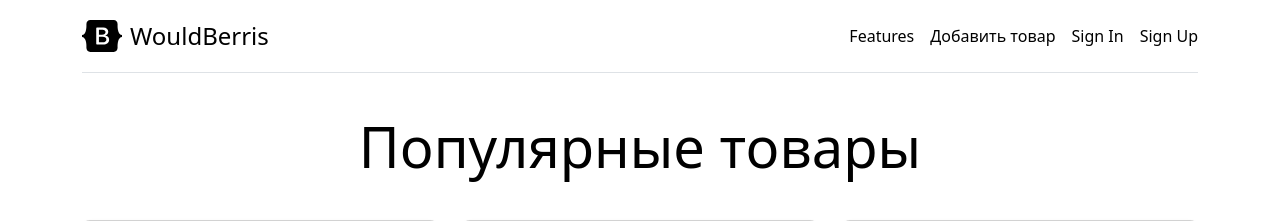
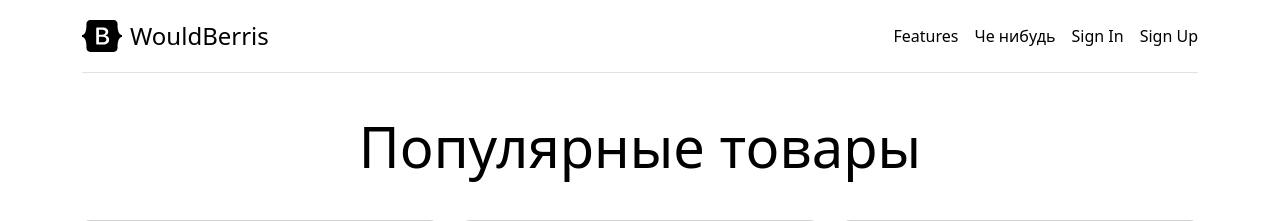
Before and after one commit to SpicinAnton/WEB_SITE22, a Flask app: page / in a window 1280 px wide. Shown: the top 221 px of the page. Run offline with Flask 3, Linux system fonts and the light colour scheme; some libraries are stand-ins or nearby versions.

Commit message:
Update base.html

```diff
--- a/templates/base.html
+++ b/templates/base.html
@@ -76,7 +76,7 @@
 
       <nav class="d-inline-flex mt-2 mt-md-0 ms-md-auto">
         <a class="me-3 py-2 link-body-emphasis text-decoration-none" href="#">Features</a>
-        <a class="me-3 py-2 link-body-emphasis text-decoration-none" href="add">Добавить товар</a>
+        <a class="me-3 py-2 link-body-emphasis text-decoration-none" href="#">Че нибудь</a>
         <a class="me-3 py-2 link-body-emphasis text-decoration-none" href="login">Sign In</a>
           <a class="py-2 link-body-emphasis text-decoration-none" href="register">Sign Up</a>
       </nav>
```
